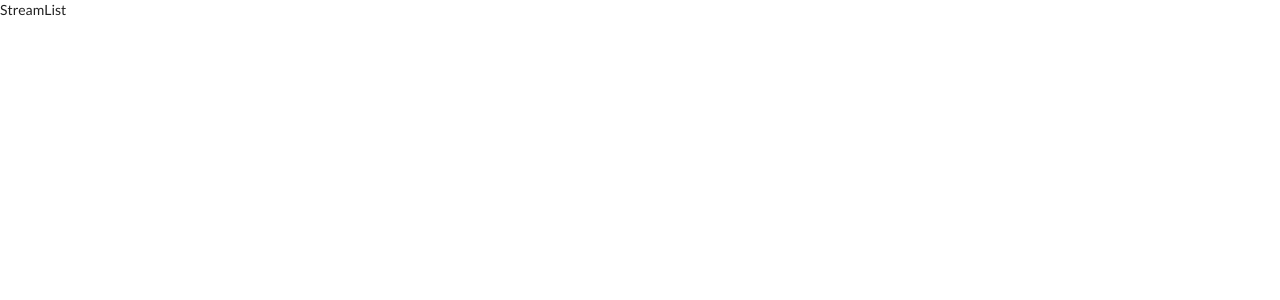
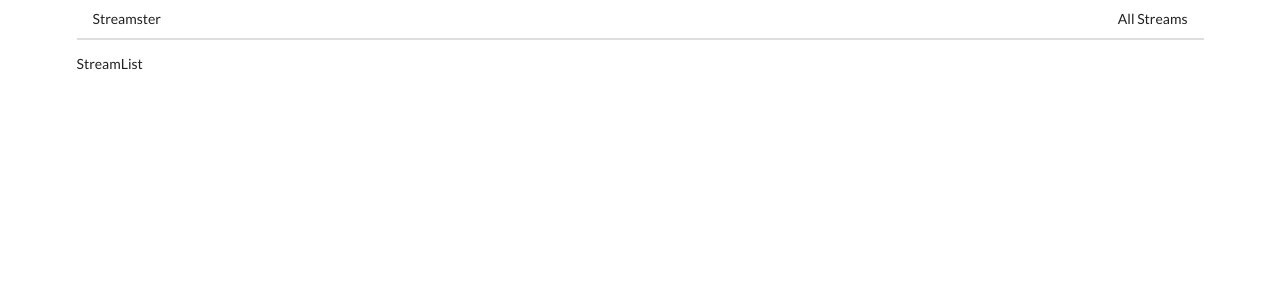
Before and after one commit to dharmabumzee/Streams, a React (Create React App) app: page / in a window 1280 px wide. Shown: the top 300 px of the page. Built offline with nearby package versions, Linux system fonts and the light colour scheme.

Commit message:
create Header

```diff
--- a/src/components/App.js
+++ b/src/components/App.js
@@ -1,15 +1,19 @@
 import React from "react";
-import { BrowserRouter, Route, Link } from "react-router-dom";
+import { BrowserRouter, Route } from "react-router-dom";
+
 import StreamCreate from "./streams/StreamCreate";
 import StreamEdit from "./streams/StreamEdit";
 import StreamDelete from "./streams/StreamDelete";
 import StreamList from "./streams/StreamList";
 import StreamShow from "./streams/StreamShow";
+import Header from "./Header";
 
 const App = () => {
   return (
+    <div className="ui container">
       <BrowserRouter>
         <div>
+          <Header />
           <Route path="/" exact component={StreamList} />
           <Route path="/streams/new" exact component={StreamCreate} />
           <Route path="/streams/edit" exact component={StreamEdit} />
@@ -17,6 +21,7 @@
           <Route path="/streams/show" exact component={StreamShow} />
         </div>
       </BrowserRouter>
+    </div>
   );
 };
 
--- /dev/null
+++ b/src/components/Header.js
@@ -0,0 +1,19 @@
+import React from "react";
+import { Link } from "react-router-dom";
+
+const Header = () => {
+  return (
+    <div className="ui secondary pointing menu">
+      <Link to="/" className="item">
+        Streamster
+      </Link>
+      <div className="right menu">
+        <Link to="/" className="item">
+          All Streams
+        </Link>
+      </div>
+    </div>
+  );
+};
+
+export default Header;
```
Lines whose indentation alone changed are shown as unchanged.
